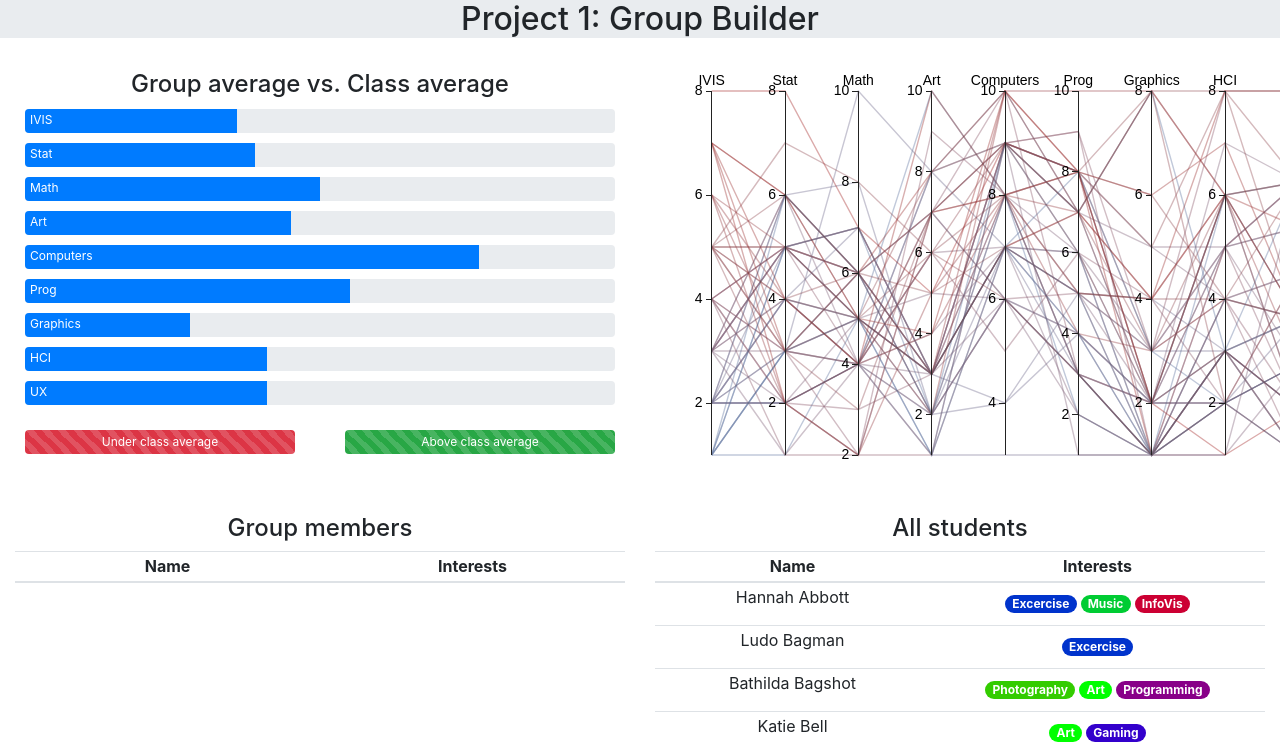
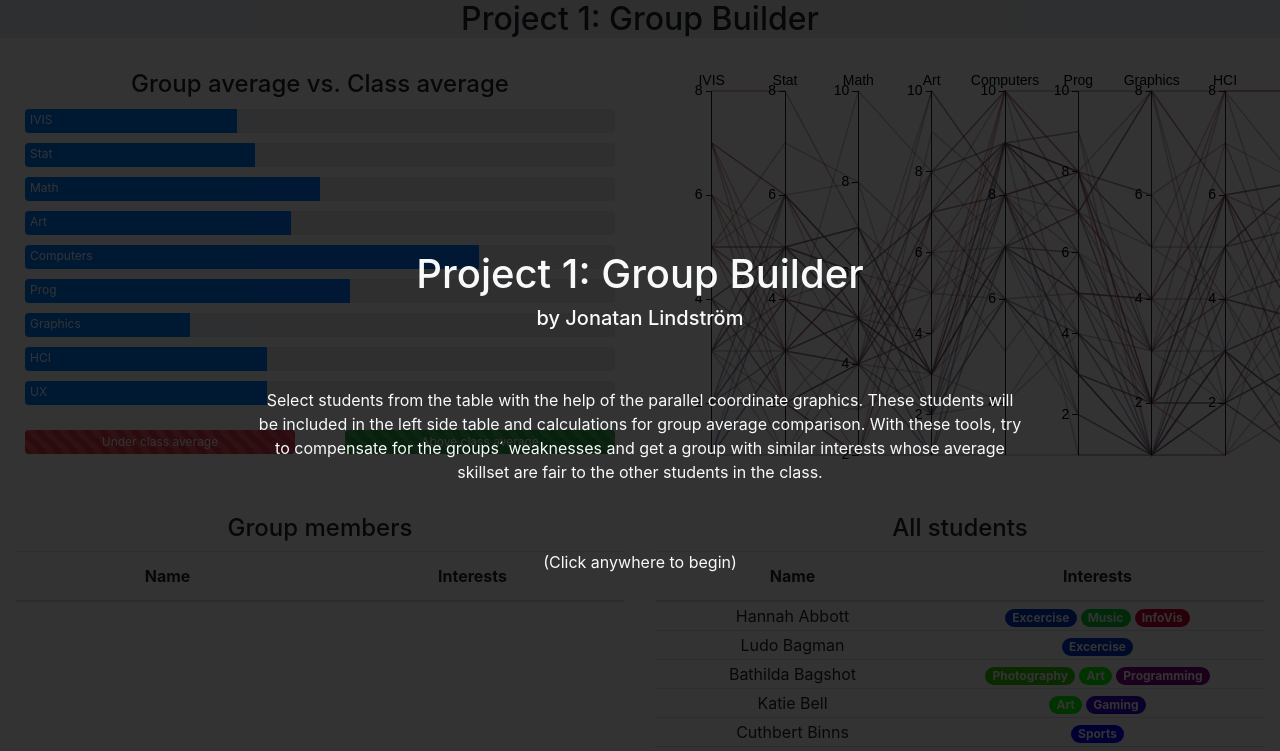
Before and after one commit to JonatanLindstrom/InfoVis-Pro1, a plain HTML site: page Project1/index.html in a window 1280 px wide. Shown: the top 751 px of the page. Drawn offline with nearby package versions, Linux system fonts and the light colour scheme.

Commit message:
Added a basic intro-overlay (might get disabled later on).

```diff
--- a/Project1/index.html
+++ b/Project1/index.html
@@ -13,6 +13,7 @@
     </head>
 
     <body>
+        <div id="overlay"></div>
         <div id="header" class="jumbotron jumbotron-fluid">
             <h2>Project 1: Group Builder</h2>
         </div>
--- a/Project1/style.css
+++ b/Project1/style.css
@@ -6,6 +6,33 @@
 
 .row {
     margin-bottom: 25px;
+}
+
+
+
+/* Intro overlay */
+#overlay {
+    position: fixed;
+    display: none;
+    width: 100%;
+    height: 100%;
+    top: 0;
+    left: 0;
+    right: 0;
+    bottom: 0;
+    background-color: rgba(0,0,0,0.8);
+    z-index: 2;
+    cursor: pointer;
+    text-align: center;
+    color: #f8f9fa;
+}
+#overlay h1 {
+    padding-top: 250px;
+}
+#overlay p {
+    padding-top: 50px;
+    padding-left: 20%;
+    padding-right: 20%;
 }
 
 
@@ -26,10 +53,12 @@
 }
 
 
+
 /* Parallel coordinates */
 .parcoords {
     height: 400px;
 }
+
 
 
 /* Tables */
@@ -37,14 +66,13 @@
     text-align: center;
 }
 
-.table {
-    line-height: 0.3;
-}
-
 .table td,
 .table th {
     min-width: 275px;
-    vertical-align: none;
+}
+
+.table td {
+    padding: 2px;
 }
 
 .table tr .filtered {
@@ -53,7 +81,10 @@
 
 
 /* Interest-badges */
-.badge { margin: 0px 2px; }
+.badge {
+    flex: 0 0 auto;
+    margin: 0px 2px;
+}
 
 .bgSociety { background: #FF0000; }
 .bgSocial {  background: #CC3300; }
--- a/Project1/vis.js
+++ b/Project1/vis.js
@@ -19,6 +19,20 @@ d3.csv('dataset.csv', function(dataset) {
 
     var groupData = [];
     var groupAvg = [{}];
+
+
+
+
+    // Shows the intro to the website
+    var intro = d3.select('#overlay')
+        intro.append('h1').text('Project 1: Group Builder')
+        intro.append('h5').text('by Jonatan Lindström')
+        intro.append('p').text('Select students from the table with the help of the parallel coordinate graphics.\n' +
+                                'These students will be included in the left side table and calculations for group average comparison.\n' +
+                                'With these tools, try to compensate for the groups´ weaknesses and get a group with similar interests whose average skillset are fair to the other students in the class.')
+        intro.append('p').text('(Click anywhere to begin)')
+        intro.style('display', 'block')
+        .on('click', function(d) { intro.style('display','none') })
 
 
 
@@ -137,7 +151,7 @@ d3.csv('dataset.csv', function(dataset) {
                 progress.style('width', function(d) {
                     if (dataAvg[0][d] >= groupAvg[0][d]) {
                         return (groupAvg[0][d]*10).toFixed(0) + '%'; }
-                    else { return (dataAvg[0][d]*10).toFixed(0) + '%'; } })
+                    else { return (dataAvg[0][d]*10).toFixed(0) + '%'; }})
                 progressMissing.style('width', function(d) {
                     if ((dataAvg[0][d] - groupAvg[0][d])*10 > 0) {
                         return ((dataAvg[0][d] - groupAvg[0][d])*10) + '%' }
@@ -268,7 +282,7 @@ d3.csv('dataset.csv', function(dataset) {
                 progress.style('width', function(d) {
                     if (dataAvg[0][d] >= groupAvg[0][d]) {
                         return (groupAvg[0][d]*10).toFixed(0) + '%'; }
-                    else { return (dataAvg[0][d]*10).toFixed(0) + '%'; } })
+                    else { return (dataAvg[0][d]*10).toFixed(0) + '%'; }})
                 progressMissing.style('width', function(d) {
                     if ((dataAvg[0][d] - groupAvg[0][d])*10 > 0) {
                         return ((dataAvg[0][d] - groupAvg[0][d])*10) + '%' }
@@ -277,6 +291,9 @@ d3.csv('dataset.csv', function(dataset) {
                     if ((groupAvg[0][d] - dataAvg[0][d])*10 > 0) {
                         return ((groupAvg[0][d] - dataAvg[0][d])*10) + '%' }
                     else { return 0; }})
+
+                console.log(groupAvg[0].Math)
+                console.log(dataAvg[0].Math)
             }
         })
 
```
